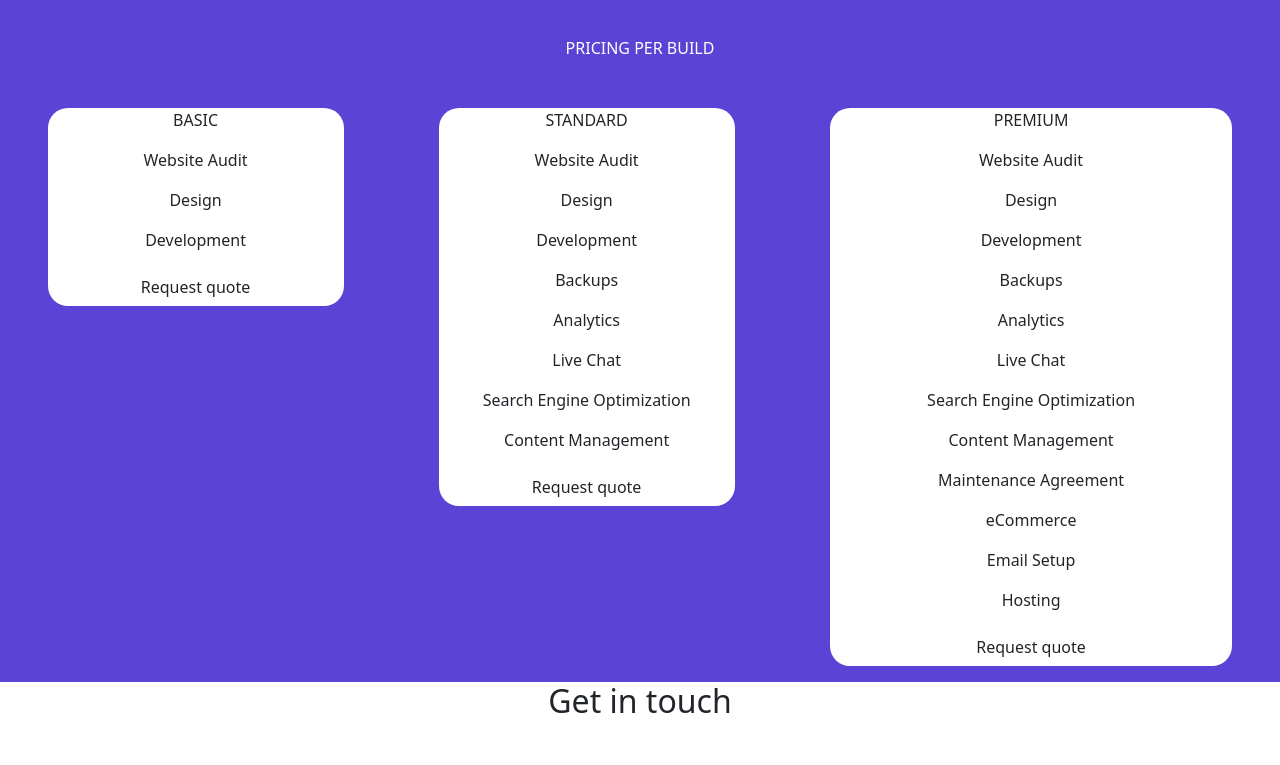
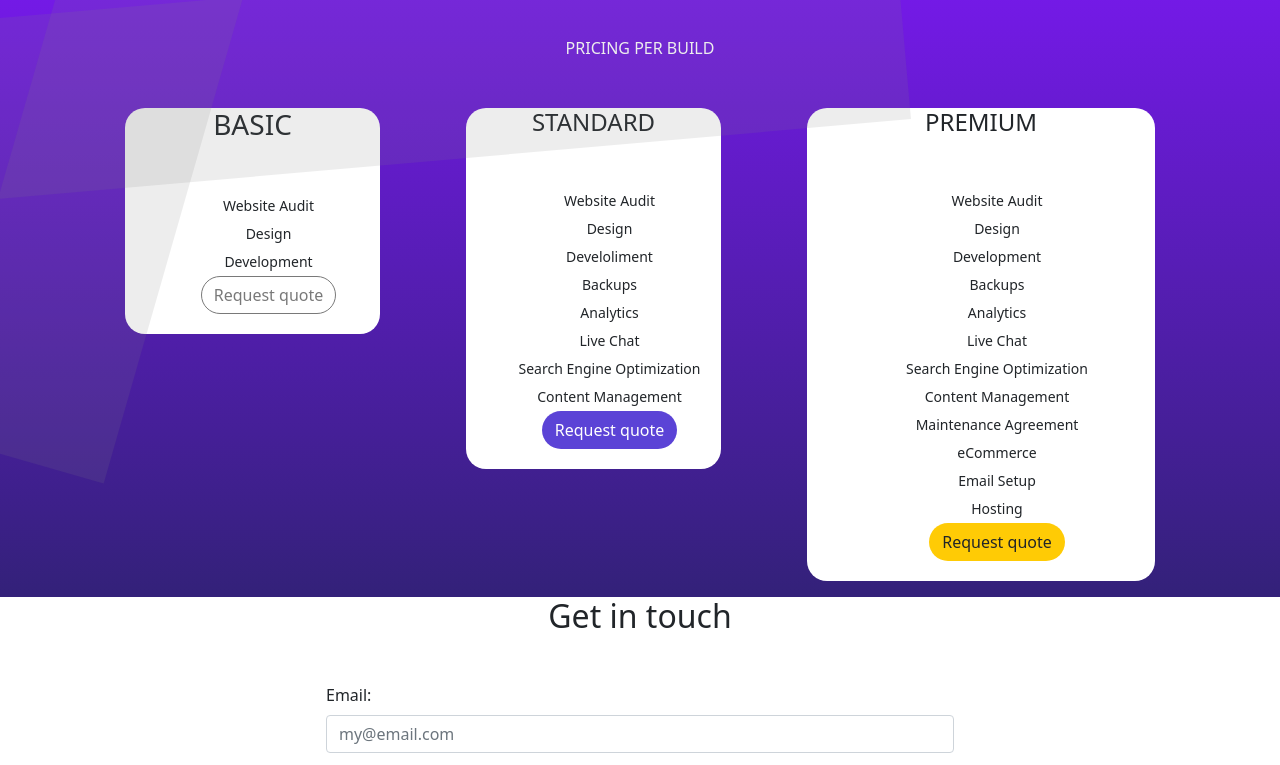
Before and after one commit to Tessie475/jonny.me-clone, a plain HTML site: page index.html in a window 1280 px wide. Shown: the part 2273-3038 px from the top of the page. Drawn offline with nearby package versions, Linux system fonts and the light colour scheme.

Commit message:
wrote the code for basic pseudo element

```diff
--- a/index.html
+++ b/index.html
@@ -18,6 +18,9 @@
     }
     .nav-text{
       color: white;
+    }
+    .nav-text:hover{
+      color: #ffae42;
     }
     .navbar-brand{
       color:white;
@@ -72,7 +75,8 @@
     color: white;
   }
   .pricing{
-    background-color: #5b43d6;
+    background: linear-gradient(to bottom,#7a19f1,#332179);
+    background-attachment: fixed;
   }
   .pricing__header {
     margin-top: 5rem;
@@ -82,20 +86,78 @@
   .basic{
     background: white;
      position: relative;
+    display: block;
     border-radius: 20px;
+    text-align: center;
+  }
+  .pricing__list{
+    list-style-type: none;
+    display: block;
+    font-size: 14px;
+    line-height: 2.0;
+    padding: 5px, 20px;
+    text-align: center;
+    margin-top: 50px;
   }
   .standard{
     background: white;
     position: relative;
     border-radius: 20px;
+    text-align: center;
   }
   .premium{
     background: white;
     position: relative;
     border-radius: 20px;
+    text-align: center;
+  }
+  .basic__heading{
+    margin-top: 2rem;
+  }
+
+  .basic::before{
+
+    content: '';
+    background: #80808024;
+    top: -125px;
+    left: -220px;
+    z-index: 5;
+    height: 180px;
+    position: absolute;
+     /* display: block; */
+    width: 1000px;
+    transform: rotate(-5deg);
+
+  }
+  .basic::after{
+    content: '';
+    background: red;
+    width: 1000px;
+    height: 180px;
+    position: absolute;
+    z-index: 5;
+    transform: rotate(106deg);
+    top: -220px;
+    left: -470px;
+    background: #80808024;
+  }
+  .basic-btn{
+    border-color: #797979;
+    color: #797979;
+    margin-bottom: 20px;
+  }
+  .standard-btn{
+    background-color: #5b43d6;
+    color: white;
+    margin-bottom: 20px;
+  }
+  .premium-btn{
+    background-color: #ffcb05;
+    margin-bottom: 20px;
   }
   .btn--send{
     background-color: #5b43d6;
+    color: white;
   }
   @media (max-width: 375px) {
     .pricing--option{
@@ -114,14 +176,14 @@
             <span class="navbar-toggler-icon"></span>
           </button>
           <div class="collapse navbar-collapse" id="navbarScroll">
-            <ul class="navbar-nav ms-auto my-2 my-lg-0 navbar-nav-scroll" style="--bs-scroll-height: 100px;">
+            <ul class="navbar-nav ms-auto my-2 my-lg-0 navbar-nav-scroll scroll-nav" style="--bs-scroll-height: 100px;">
               <li class="nav-item">
-                <a class="nav-link nav-text text-white" href="#services">SERVICES</a>
+                <a class="nav-link nav-text text-white scroll-item" href="#services">SERVICES</a>
               </li>
               <li class="nav-item">
-                <a class="nav-link nav-text text-white" href="#portfolio">PORTFOLIO</a>
+                <a class="nav-link nav-text text-white scroll-item" href="#portfolio">PORTFOLIO</a>
               </li> <li class="nav-item">
-                <a class="nav-link nav-text text-white" href="#pricing">PRICING</a>
+                <a class="nav-link nav-text text-white  scroll-item" href="#pricing">PRICING</a>
               </li>
 
 
@@ -148,7 +210,7 @@
     </header>
     <hr>
 
-   <div class="container">
+   <div id="portfolio" class="container">
     <div class="container section--1">
       <div>
         <p class="section--1__header text-center">PORTFOLIO</p>
@@ -239,54 +301,65 @@
         </div>
    </div>
 
-    <div class="pricing mt-5">
+    <div id="pricing" class="pricing mt-5">
       <br>
       <br>
       <p class="mt-5 mb-5 text-center pricing__header">PRICING PER BUILD</p>
 
+      <div class="container">
         <div class="row text-center mx-auto mt-5">
-        <div class="col-md-8  col-lg-3 mx-auto pricing--option">
+          <div class="col-md-8 mx-auto col-lg-3  pricing--option">
             <div class="basic">
-          <p>BASIC</p>
-          <p>Website Audit</p>
-          <p>Design</p>
-          <p>Development</p>
-          <p><button type="submit" class="btn rounded-pill">Request quote</button></p>
+             <h3 class="">BASIC</h3>
+             <ul class="pricing__list">
+               <li>Website Audit</li>
+               <li>Design</li>
+               <li>Development</li>
+               <li><button type="submit" class="btn rounded-pill basic-btn">Request quote</button></li>
+             </ul>
+
            </div>
             </div>
-          <div class="col-md-8 col-lg-3 mx-auto pricing--option">
-            <div class="standard">
-              <p>STANDARD</p>
-              <p>Website Audit</p>
-              <p>Design</p>
-             <p>Development</p>
-             <p>Backups</p>
-             <p>Analytics</p>
-             <p>Live Chat</p>
-             <p>Search Engine Optimization</p>
-             <p>Content Management</p>
-            <p><button type="submit" class="btn rounded-pill">Request quote</button></p>
+            <div class="col-md-8 mx-auto col-lg-3  pricing--option">
+              <div class="standard ">
+                <h4>STANDARD</h4>
+                <ul class=" pricing__list">
+                  <li>Website Audit</li>
+                  <li>Design</li>
+                 <li>Develoliment</li>
+                 <li>Backups</li>
+                 <li>Analytics</li>
+                 <li>Live Chat</li>
+                 <li>Search Engine Optimization</li>
+                 <li>Content Management</li>
+                 <li><button type="submit" class="btn rounded-pill standard-btn">Request quote</button></li>
+                </ul>
+
+
               </div>
             </div>
             <div class="col-md-8 col-lg-4 mx-auto pricing--option">
-            <div class="premium">
-              <p>PREMIUM</p>
-              <p>Website Audit</p>
-              <p>Design</p>
-              <p>Development</p>
-              <p>Backups</p>
-              <p>Analytics</p>
-              <p>Live Chat</p>
-              <p>Search Engine Optimization</p>
-              <p>Content Management</p>
-              <p>Maintenance Agreement</p>
-              <p>eCommerce</p>
-              <p>Email Setup</p>
-              <p>Hosting</p>
-              <p><button type="submit" class="btn rounded-pill">Request quote</button></p>
+              <div class="premium ">
+               <h4>PREMIUM</h4>
+               <ul class="pricing__list">
+                <li>Website Audit</li>
+                <li>Design</li>
+                <li>Development</li>
+                <li>Backups</li>
+                <li>Analytics</li>
+                <li>Live Chat</li>
+                <li>Search Engine Optimization</li>
+                <li>Content Management</li>
+                <li>Maintenance Agreement</li>
+                <li>eCommerce</li>
+                <li>Email Setup</li>
+                <li>Hosting</li>
+                <li><button type="submit" class="btn rounded-pill premium-btn">Request quote</button></p>
+               </ul>
               </div>
 
 
+             </div>
           </div>
       </div>
 
@@ -342,5 +415,6 @@
   </main>
 
   <script src="https://cdn.jsdelivr.net/npm/bootstrap@5.0.2/dist/js/bootstrap.bundle.min.js" integrity="sha384-MrcW6ZMFYlzcLA8Nl+NtUVF0sA7MsXsP1UyJoMp4YLEuNSfAP+JcXn/tWtIaxVXM" crossorigin="anonymous"></script>
+  <script src="script.js"></script>
 </body>
 </html>
--- /dev/null
+++ b/script.js
@@ -0,0 +1,15 @@
+
+document.querySelector('.scroll-nav').addEventListener('click', function(e) {
+    e.preventDefault()
+
+    if (e.target.classList.contains('scroll-item')) {
+        const scrollTo = e.target.getAttribute('href');
+        document.querySelector(scrollTo).scrollIntoView({behaviour: 'smooth'})
+        console.log(scroll)
+    }
+})
+
+const pricingObserver = new IntersectionObserver(revealPricng, {
+    root: null,
+    threshold: 0.15
+})
```
Lines whose indentation alone changed are shown as unchanged.
